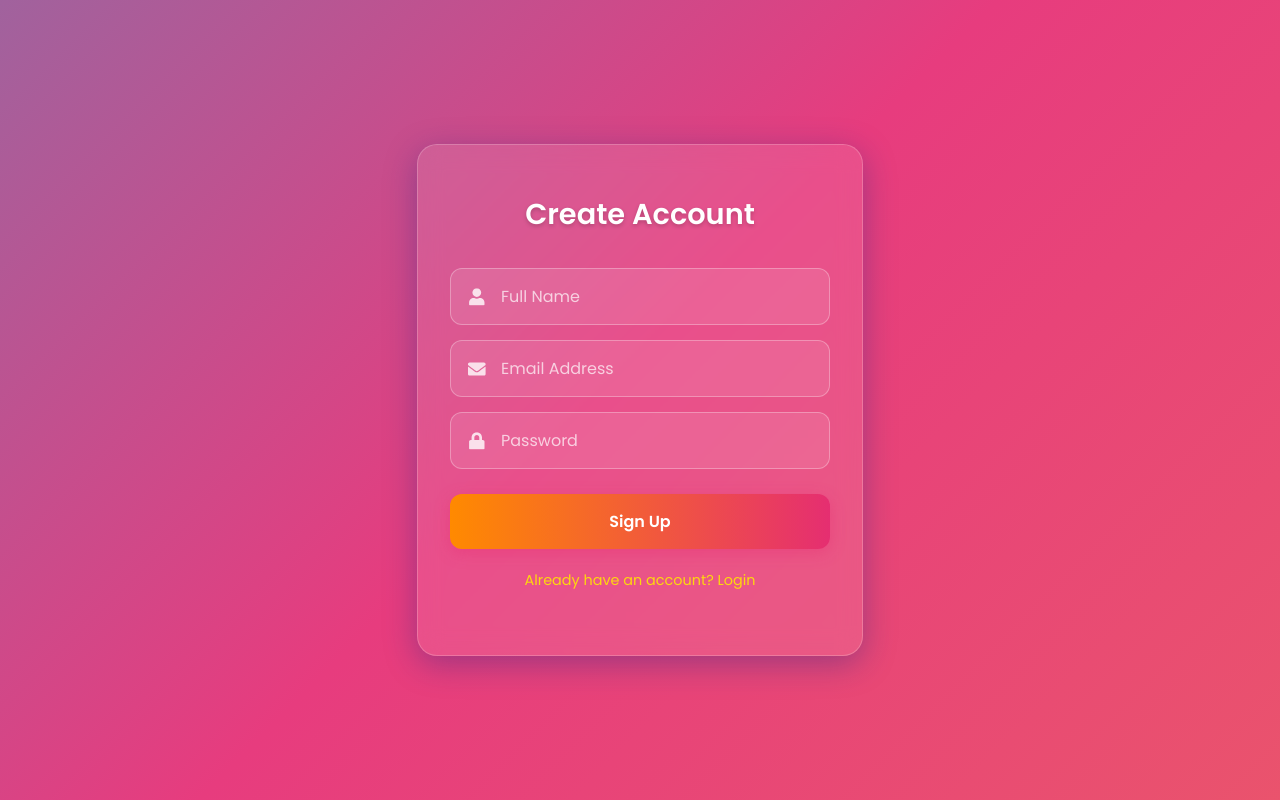
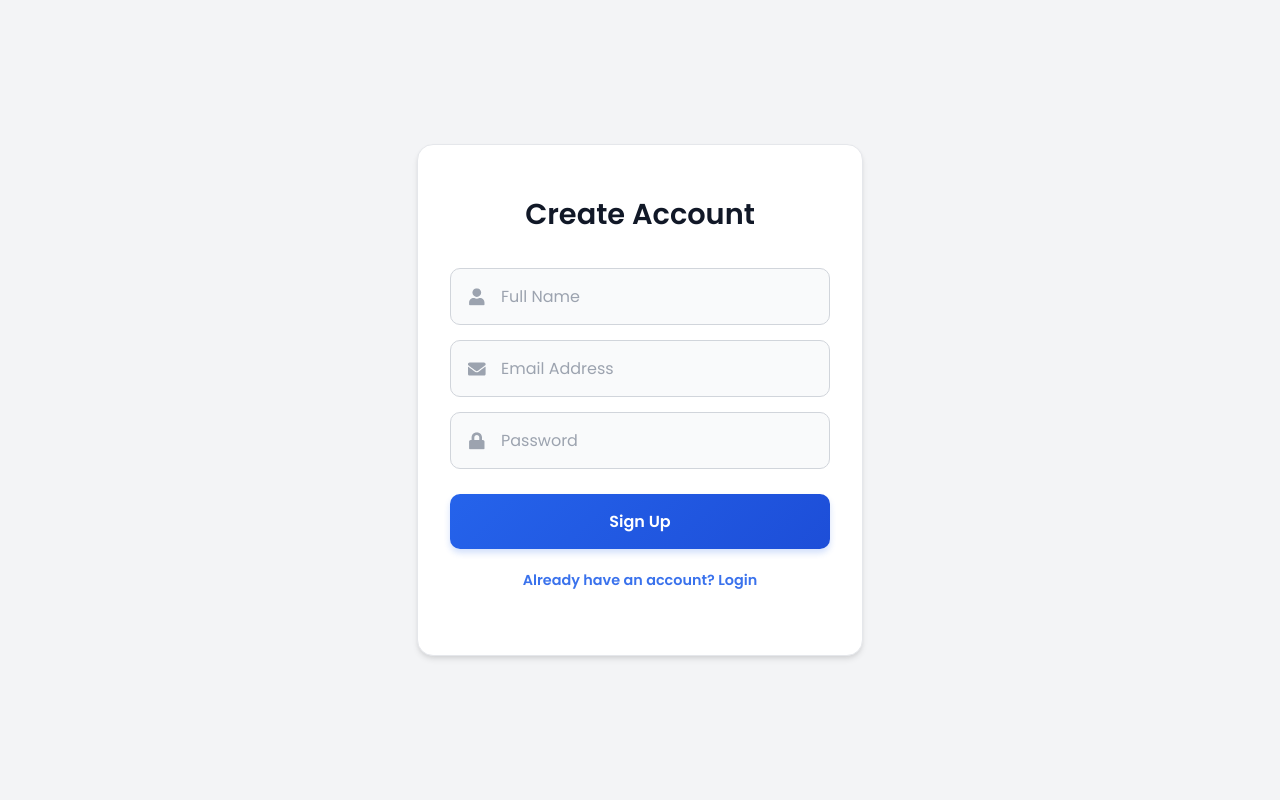
Before and after one commit to divynsh-01/school-fee-system, a React (Create React App) app in the folder client/: page / in a window 1280 px wide. Both pictures are taken after a click on the element "Don't have an account? Sign Up". Built offline with nearby package versions, Linux system fonts and the light colour scheme.

Commit message:
ui updated

```diff
--- a/client/src/index.css
+++ b/client/src/index.css
@@ -1,66 +1,61 @@
 /* client/src/index.css */
 
-/* 1. GLOBAL STYLES & ANIMATED BACKGROUND */
+/* 1. GLOBAL STYLES & CLEAN BACKGROUND */
 body {
   margin: 0;
   font-family: 'Poppins', sans-serif;
   -webkit-font-smoothing: antialiased;
   -moz-osx-font-smoothing: grayscale;
 
-  /* The moving gradient background */
-  background: linear-gradient(-45deg, #ee7752, #e73c7e, #23a6d5, #23d5ab);
-  background-size: 400% 400%;
-  animation: gradientBG 15s ease infinite;
+  /* Clean, Professional Light Gray Background */
+  background-color: #f3f4f6;
+  background-image: none;
 
   min-height: 100vh;
-  color: white;
-  overflow-x: hidden; /* Prevent horizontal scroll */
+  color: #1f2937; /* Dark Gray text */
+  overflow-x: hidden;
 }
 
-@keyframes gradientBG {
-  0% { background-position: 0% 50%; }
-  50% { background-position: 100% 50%; }
-  100% { background-position: 0% 50%; }
+/* 2. CARD STYLES (Clean White Card) */
+.glass-card {
+  background: #ffffff;
+  border: 1px solid #e5e7eb;
+  border-radius: 16px;
+  box-shadow: 0 4px 6px -1px rgba(0, 0, 0, 0.1), 0 2px 4px -1px rgba(0, 0, 0, 0.06);
+  padding: 2rem;
+  color: #1f2937;
+  transition: transform 0.2s ease-in-out, box-shadow 0.2s ease;
 }
 
-/* 2. GLASSMORPHISM CARD (The "Frosted Glass" Effect) */
-.glass-card {
-  background: rgba(255, 255, 255, 0.1); /* Very see-through white */
-  backdrop-filter: blur(12px);           /* The blur effect */
-  -webkit-backdrop-filter: blur(12px);   /* Safari support */
-  border: 1px solid rgba(255, 255, 255, 0.2); /* Subtle white border */
-  border-radius: 20px;
-  box-shadow: 0 8px 32px 0 rgba(31, 38, 135, 0.37); /* Deep shadow */
-  padding: 2rem;
-  color: white;
-  transition: transform 0.2s ease-in-out;
+.glass-card:hover {
+  transform: translateY(-2px);
+  box-shadow: 0 10px 15px -3px rgba(0, 0, 0, 0.1), 0 4px 6px -2px rgba(0, 0, 0, 0.05);
 }
 
-/* 3. MODERN INPUTS (Fixed for Icon Alignment) */
+/* 3. MODERN INPUTS */
 .modern-input {
   width: 100%;
-  /* Top: 15px, Right: 15px, Bottom: 15px, Left: 50px (Space for Icon) */
-  padding: 15px 15px 15px 50px;
+  padding: 15px 15px 15px 50px; /* Left padding for Icons */
   margin: 0;
-  border-radius: 12px;
-  border: 1px solid rgba(255, 255, 255, 0.3);
-  background: rgba(255, 255, 255, 0.1);
-  color: white;
+  border-radius: 10px;
+  border: 1px solid #d1d5db;
+  background: #f9fafb;
+  color: #111827;
   outline: none;
   font-size: 1rem;
   font-family: 'Poppins', sans-serif;
-  transition: all 0.3s ease;
-  box-sizing: border-box; /* IMPORTANT: Keeps width correct with padding */
+  transition: all 0.2s ease;
+  box-sizing: border-box;
 }
 
 .modern-input::placeholder {
-  color: rgba(255, 255, 255, 0.7); /* Lighter white for placeholder */
+  color: #9ca3af;
 }
 
 .modern-input:focus {
-  background: rgba(255, 255, 255, 0.2);
-  border-color: rgba(255, 255, 255, 0.9);
-  box-shadow: 0 0 15px rgba(255, 255, 255, 0.2); /* Glow effect */
+  background: #ffffff;
+  border-color: #3b82f6;
+  box-shadow: 0 0 0 3px rgba(59, 130, 246, 0.1);
 }
 
 /* 4. BUTTONS */
@@ -68,75 +63,101 @@ body {
   width: 100%;
   padding: 14px;
   border: none;
-  border-radius: 12px;
-  /* Beautiful Sunset Gradient */
-  background: linear-gradient(90deg, #ff8a00, #e52e71);
+  border-radius: 10px;
+  background: linear-gradient(135deg, #2563eb 0%, #1d4ed8 100%);
   color: white;
   font-weight: 600;
   font-size: 1rem;
   cursor: pointer;
-  transition: transform 0.2s, box-shadow 0.2s;
-  box-shadow: 0 4px 15px rgba(229, 46, 113, 0.4);
+  transition: all 0.2s;
+  box-shadow: 0 4px 6px rgba(37, 99, 235, 0.2);
   font-family: 'Poppins', sans-serif;
 }
 
 .btn-primary:hover {
   transform: translateY(-2px);
-  box-shadow: 0 6px 20px rgba(229, 46, 113, 0.6);
+  box-shadow: 0 6px 12px rgba(37, 99, 235, 0.3);
+  filter: brightness(110%);
+}
+
+/* Disabled state for Loading */
+.btn-primary:disabled {
+  opacity: 0.7;
+  cursor: not-allowed;
+  transform: none;
 }
 
 .btn-secondary {
-  background: rgba(255, 255, 255, 0.15);
-  color: white;
+  background: #ffffff;
+  color: #374151;
   padding: 10px 20px;
   border-radius: 10px;
-  border: 1px solid rgba(255, 255, 255, 0.2);
+  border: 1px solid #d1d5db;
   cursor: pointer;
   font-family: 'Poppins', sans-serif;
   font-weight: 500;
-  transition: background 0.2s;
+  transition: all 0.2s;
 }
 
 .btn-secondary:hover {
-  background: rgba(255, 255, 255, 0.25);
+  background: #f3f4f6;
+  border-color: #9ca3af;
+  color: #111827;
 }
 
 /* 5. TEXT STYLES */
 h1, h2, h3 {
   margin-top: 0;
   margin-bottom: 1rem;
-  font-weight: 600;
-  text-shadow: 0 2px 4px rgba(0,0,0,0.2);
+  font-weight: 700;
+  color: #111827;
 }
 
 p {
   line-height: 1.6;
+  color: #4b5563;
 }
 
 .link-text {
-  color: #ffe600; /* Gold color for links */
+  color: #2563eb;
   cursor: pointer;
   display: inline-block;
-  font-weight: 500;
+  font-weight: 600;
   transition: color 0.2s;
 }
 
 .link-text:hover {
-  color: #fff;
+  color: #1d4ed8;
   text-decoration: underline;
 }
 
-/* 6. SCROLLBAR (Optional: Makes scrollbar look nice) */
+/* 6. SCROLLBAR */
 ::-webkit-scrollbar {
-  width: 10px;
+  width: 8px;
 }
 ::-webkit-scrollbar-track {
-  background: rgba(255, 255, 255, 0.1);
+  background: #f1f1f1;
 }
 ::-webkit-scrollbar-thumb {
-  background: rgba(255, 255, 255, 0.3);
-  border-radius: 5px;
+  background: #c1c1c1;
+  border-radius: 4px;
 }
 ::-webkit-scrollbar-thumb:hover {
-  background: rgba(255, 255, 255, 0.5);
+  background: #a8a8a8;
 }
+
+/* 7. LOADING SPINNER (NEW) */
+.spinner {
+  border: 3px solid rgba(255, 255, 255, 0.3); /* Light ring */
+  border-radius: 50%;
+  border-top: 3px solid #ffffff; /* Solid white top */
+  width: 20px;
+  height: 20px;
+  animation: spin 1s linear infinite;
+  margin: 0 auto;
+}
+
+@keyframes spin {
+  0% { transform: rotate(0deg); }
+  100% { transform: rotate(360deg); }
+}
--- a/client/src/pages/ClassDetails.js
+++ b/client/src/pages/ClassDetails.js
@@ -100,7 +100,7 @@ const ClassDetails = () => {
             {/* Student List */}
             <div className="glass-card" style={{ padding: '0' }}>
                 <div style={{ padding: '20px', borderBottom: '1px solid rgba(255,255,255,0.1)' }}>
-                    <h3 style={{ margin: 0 }}><FaUserGraduate /> Student List ({students.length})</h3>
+                    <h3 style={{ margin: 0 }}><FaUserGraduate /> Students List ({students.length})</h3>
                 </div>
 
                 {loading ? <p style={{ padding: '20px' }}>Loading...</p> : (
--- a/client/src/pages/Login.js
+++ b/client/src/pages/Login.js
@@ -7,6 +7,7 @@ import { FaUser, FaLock, FaEnvelope } from 'react-icons/fa';
 
 const Login = () => {
     const [isLogin, setIsLogin] = useState(true);
+    const [loading, setLoading] = useState(false); // <--- NEW: Loading State
     const [name, setName] = useState("");
     const [email, setEmail] = useState("");
     const [password, setPassword] = useState("");
@@ -14,9 +15,12 @@ const Login = () => {
 
     const handleSubmit = async (e) => {
         e.preventDefault();
+        setLoading(true); // <--- Start Loading
+
         try {
             const endpoint = isLogin ? '/api/auth/login' : '/api/auth/register';
             const payload = isLogin ? { email, password } : { name, email, password, role: 'admin' };
+
             const res = await axios.post(endpoint, payload);
 
             if (isLogin) {
@@ -26,21 +30,23 @@ const Login = () => {
             } else {
                 alert("Registration Successful! Please Login.");
                 setIsLogin(true);
+                setLoading(false); // Stop loading if just registering
             }
         } catch (err) {
             alert(err.response?.data?.message || "Something went wrong");
+            setLoading(false); // Stop loading on error
         }
     };
 
-    // --- NEW ICON STYLE FOR PERFECT CENTERING ---
+    // --- ICON STYLE ---
     const iconStyle = {
         position: 'absolute',
         top: '50%',
         transform: 'translateY(-50%)',
         left: '18px',
-        color: 'rgba(255,255,255,0.8)',
+        color: '#9ca3af', // Updated color to match new theme
         fontSize: '1.1rem',
-        pointerEvents: 'none' // Prevents icon from blocking clicks
+        pointerEvents: 'none'
     };
 
     const inputWrapperStyle = { position: 'relative', width: '100%' };
@@ -66,31 +72,32 @@ const Login = () => {
                     {!isLogin && (
                         <div style={inputWrapperStyle}>
                             <FaUser style={iconStyle} />
-                            {/* Padding is now handled in CSS class */}
-                            <input className="modern-input" placeholder="Full Name" value={name} onChange={(e) => setName(e.target.value)} />
+                            <input className="modern-input" placeholder="Full Name" value={name} onChange={(e) => setName(e.target.value)} required />
                         </div>
                     )}
                     <div style={inputWrapperStyle}>
                         <FaEnvelope style={iconStyle} />
-                        <input className="modern-input" placeholder="Email Address" type="email" value={email} onChange={(e) => setEmail(e.target.value)} />
+                        <input className="modern-input" placeholder="Email Address" type="email" value={email} onChange={(e) => setEmail(e.target.value)} required />
                     </div>
                     <div style={inputWrapperStyle}>
                         <FaLock style={iconStyle} />
-                        <input className="modern-input" placeholder="Password" type="password" value={password} onChange={(e) => setPassword(e.target.value)} />
+                        <input className="modern-input" placeholder="Password" type="password" value={password} onChange={(e) => setPassword(e.target.value)} required />
                     </div>
 
                     <motion.button
-                        whileHover={{ scale: 1.03 }}
-                        whileTap={{ scale: 0.98 }}
+                        whileHover={!loading ? { scale: 1.03 } : {}}
+                        whileTap={!loading ? { scale: 0.98 } : {}}
                         className="btn-primary"
                         type="submit"
-                        style={{ marginTop: '10px', padding: '15px' }}
+                        disabled={loading} // Disable button while loading
+                        style={{ marginTop: '10px', padding: '15px', display: 'flex', justifyContent: 'center', alignItems: 'center' }}
                     >
-                        {isLogin ? "Login" : "Sign Up"}
+                        {/* Show Spinner if loading, else show Text */}
+                        {loading ? <div className="spinner"></div> : (isLogin ? "Login" : "Sign Up")}
                     </motion.button>
                 </form>
 
-                <p className="link-text" onClick={() => setIsLogin(!isLogin)} style={{ marginTop: '20px', fontSize: '0.9rem', opacity: 0.9 }}>
+                <p className="link-text" onClick={() => !loading && setIsLogin(!isLogin)} style={{ marginTop: '20px', fontSize: '0.9rem', opacity: 0.9, cursor: loading ? 'default' : 'pointer' }}>
                     {isLogin ? "Don't have an account? Sign Up" : "Already have an account? Login"}
                 </p>
             </motion.div>
```
Also changed, not shown: client/src/pages/StudentDetails.js (+30 -25 lines).
